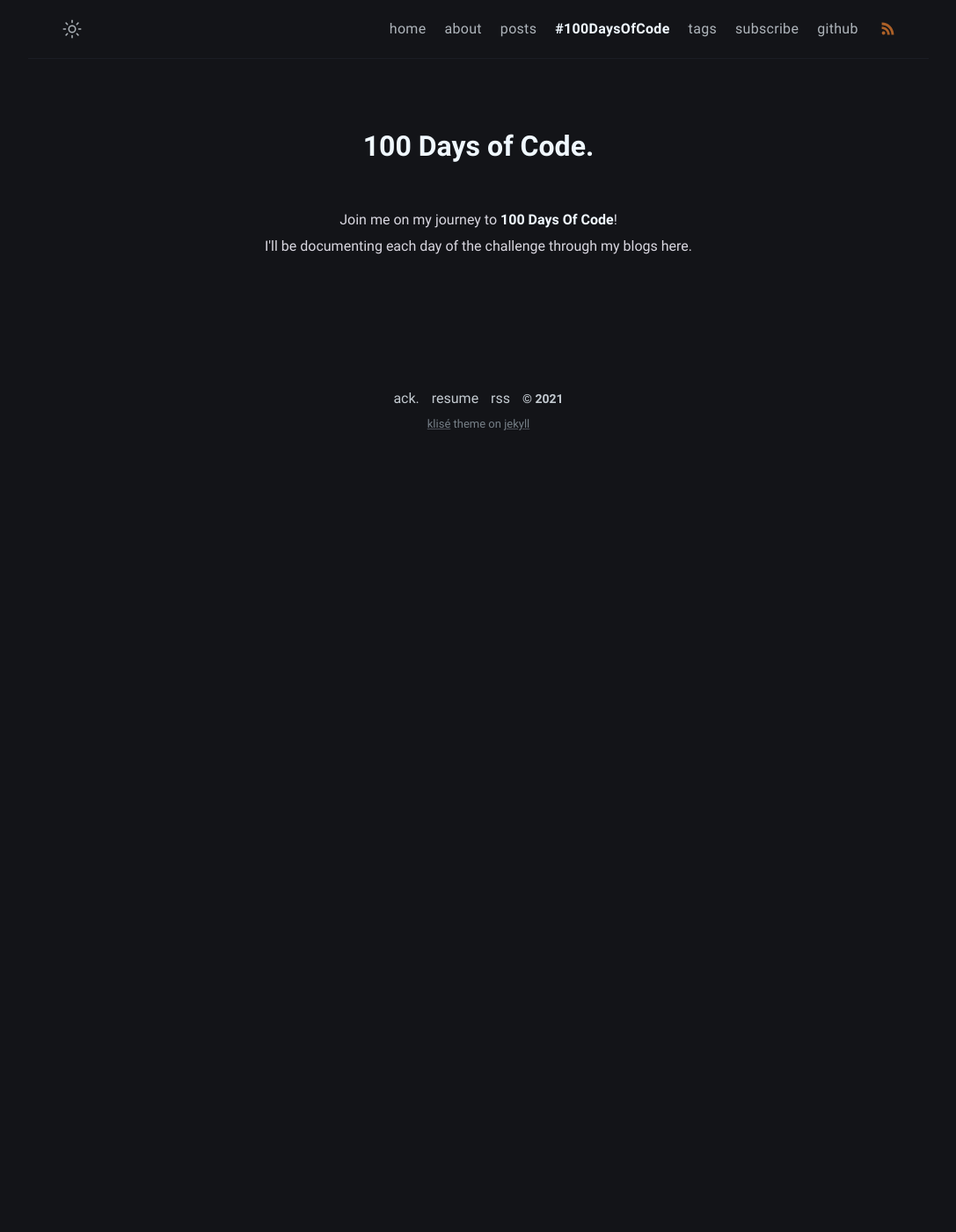
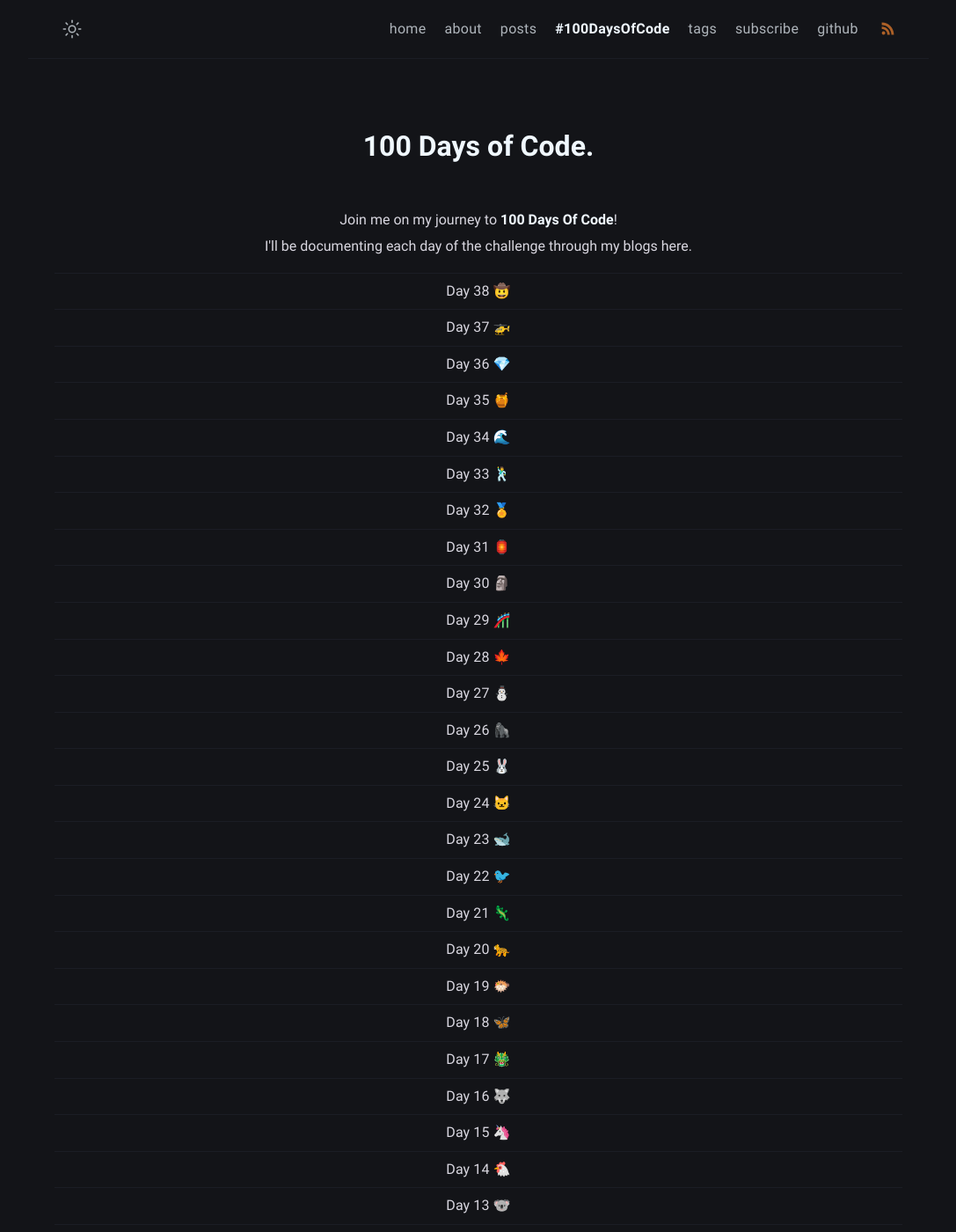
Before and after one commit to abxhr/Learning, a Jekyll site: the page built from hdoc.md, in a window 1280 px wide and 1400 px high. Shown: the whole window at 88% size, without its empty margins (96-1183 px from the left). Built offline with Jekyll 4.4.1, drawn with Linux system fonts in a browser that asks for light colours; some of the changed text lies outside the part shown.

Commit message:
Fix time

```diff
--- a/hdoc.md
+++ b/hdoc.md
@@ -12,7 +12,7 @@ Join me on my journey to <a href="https://www.100daysofcode.com/"><b>100 Days Of
 I'll be documenting each day of the challenge through my blogs here.
 </p>
 
-{%- for post in site.hdoc -%}
+{%- for post in site.posts -%}
   <article class="post-item">
     <h3 class="post-item-title">
       <a href="{{ post.url }}">{{ post.title | escape }}</a>
```
